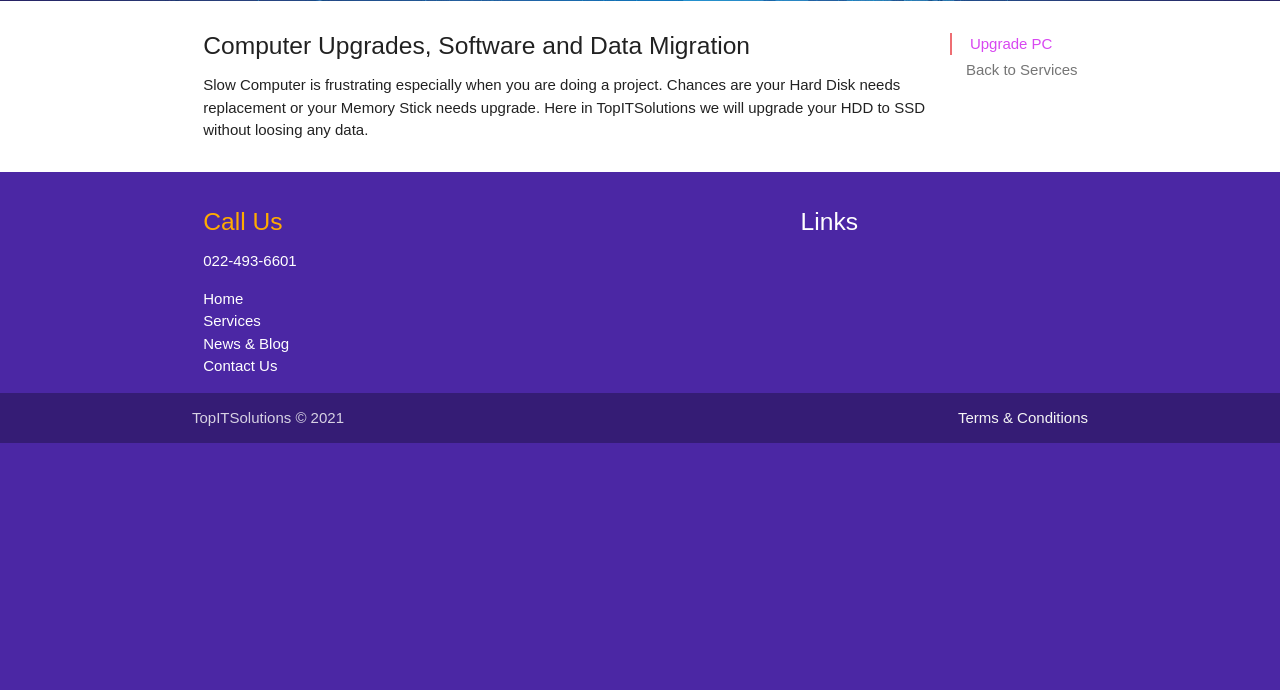
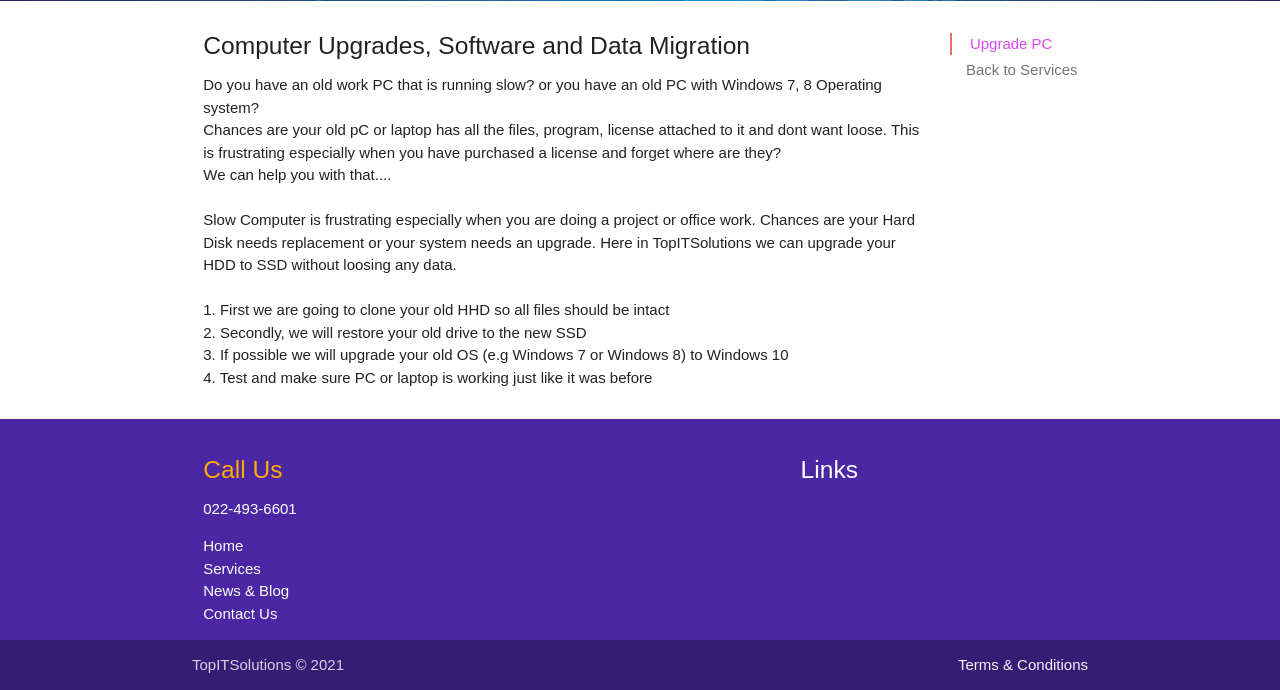
Before and after one commit to christopherece/topitsolutions_project, a Django app: page /services/computer_laptop_upgrade in a window 1280 px wide. Shown: the part 489-1179 px from the top of the page. Before the commit the page ends 932 px from the top, so only its background shows below. Run offline with Django 3.2, Linux system fonts and the light colour scheme; some libraries are stand-ins or nearby versions.

Commit message:
Added Services

```diff
--- a/templates/services/computer_laptop_upgrade.html
+++ b/templates/services/computer_laptop_upgrade.html
@@ -26,9 +26,18 @@
               <h5>Computer Upgrades, Software and Data Migration
               </h5>
               <p class="light">
-                Slow Computer is frustrating especially when you are doing a project.
-                Chances are your Hard Disk needs replacement or your Memory Stick needs upgrade.
-                Here in TopITSolutions we will upgrade your HDD to SSD without loosing any data.
+                Do you have an old work PC that is running slow? or you have an old PC with Windows 7, 8 Operating system?<br>
+                Chances are your old pC or laptop has all the files, program, license attached to it and dont want loose.
+                This is frustrating especially when you have purchased a license and forget where are they?<br>
+                We can help you with that.... <br><br>
+                Slow Computer is frustrating especially when you are doing a project or office work.
+                Chances are your Hard Disk needs replacement or your system needs an upgrade. Here in TopITSolutions we can upgrade your HDD to SSD without loosing any data. <br><br>
+                1. First we are going to clone your old HHD so all files should be intact<br>
+                2. Secondly, we will restore your old drive to the new SSD <br>
+                3. If possible we will upgrade your old OS (e.g Windows 7 or Windows 8) to Windows 10 <br>
+                4. Test and make sure PC or laptop is working just like it was before <br>
+
+
               </p>
             </div>
           </div>
```
